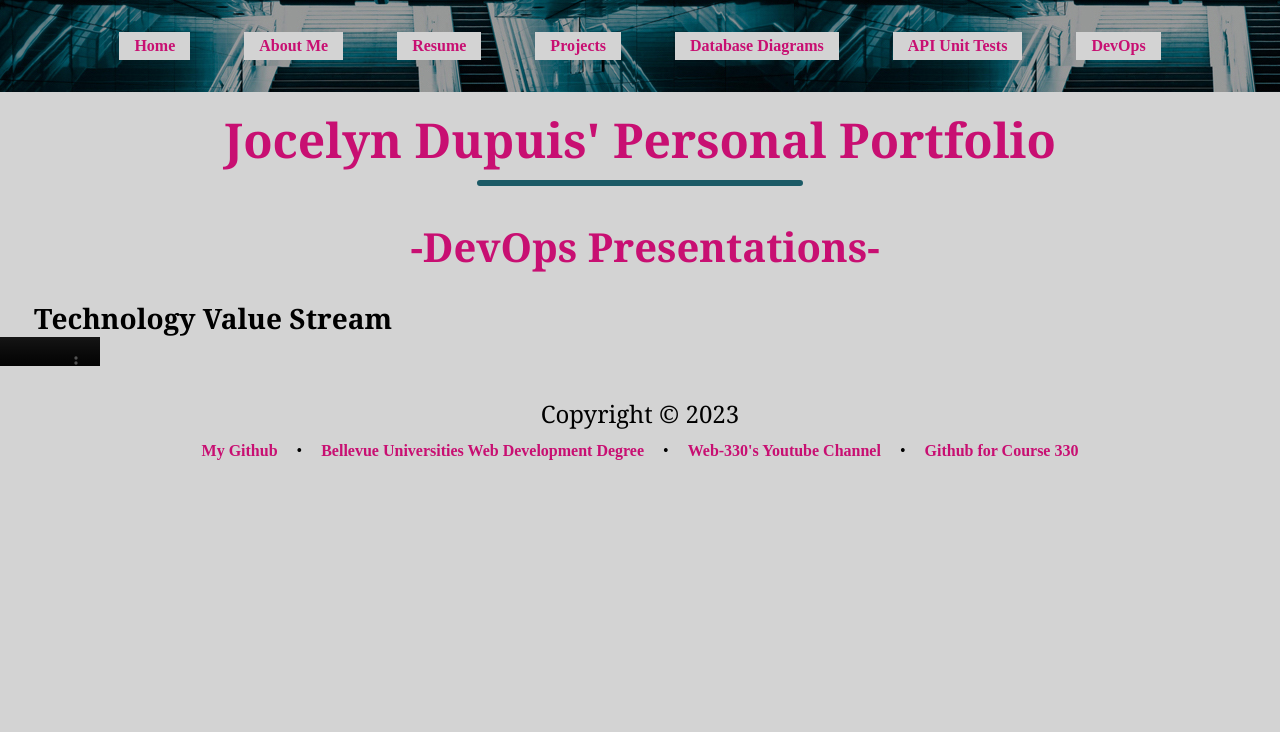
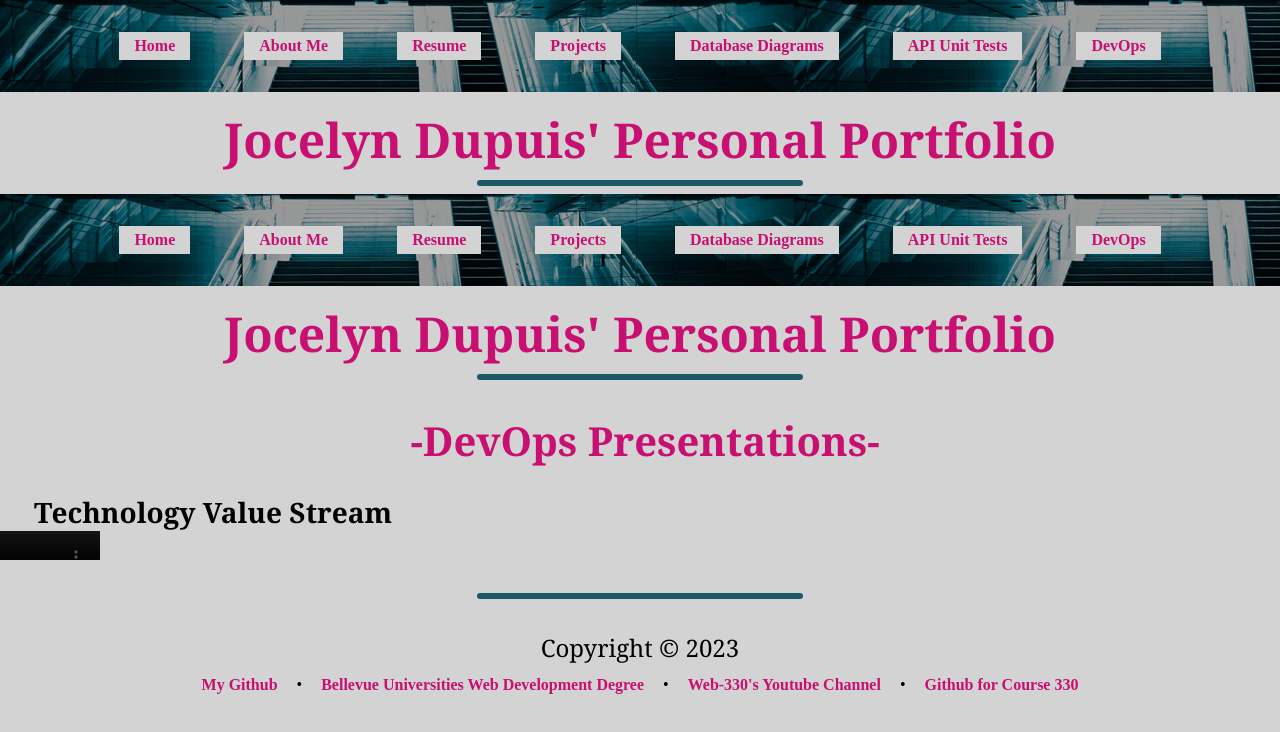
Before and after one commit to jdupuis825/Portfolio, a plain HTML site: page web-430/dupuis-tech-value-stream.html in a window 1280 px wide. Drawn offline with Linux system fonts and the light colour scheme; files that its build step writes are made by us from their sources; grey boxes are pictures that could not be loaded; files whose address does not match are found by name.

Commit message:
Add files via upload

```diff
--- a/web-430/dupuis-tech-value-stream.html
+++ b/web-430/dupuis-tech-value-stream.html
@@ -12,7 +12,7 @@
 
   <!--Gives page a title, links stylesheets and Google font kit to page-->
     <head>
-        <meta charset="UTF-8">
+        <meta charset="UTF-8"/>
         <meta name="viewport" content="width=device-width, initial-scale=1.0">
         <!--Title and links: stylesheets, JavaScript, and Google Fonts-->
         <title>Jocelyn Dupuis Personal Portfolio</title>
@@ -26,6 +26,24 @@
     </head>
     <body>
         <header-component></header-component>
+
+
+        <div id="nav-container">
+            <ul id="nav-list">
+                <li><a href="index.html">Home</a></li>
+                <li><a href="about.html">About Me</a></li>
+                <li><a href="resume.html">Resume</a></li>
+                <li><a href="projects.html">Projects</a></li>
+                <li><a href="database.html">Database Diagrams</a></li>
+                <li><a href="api-unit-tests.html">API Unit Tests</a></li>
+                <li><a href="web-430/dupuis-tech-value-stream.html">DevOps</a></li>
+            </ul>
+        </div>
+
+        <div id="banner">
+            <h1>Jocelyn Dupuis' Personal Portfolio</h1>
+        </div>
+        <hr>
 
 
         <div class="assign-container">
@@ -43,6 +61,8 @@
 
 
         </div>
+        <hr>
+        <br>
 
 
         <footer-component></footer-component>
```
